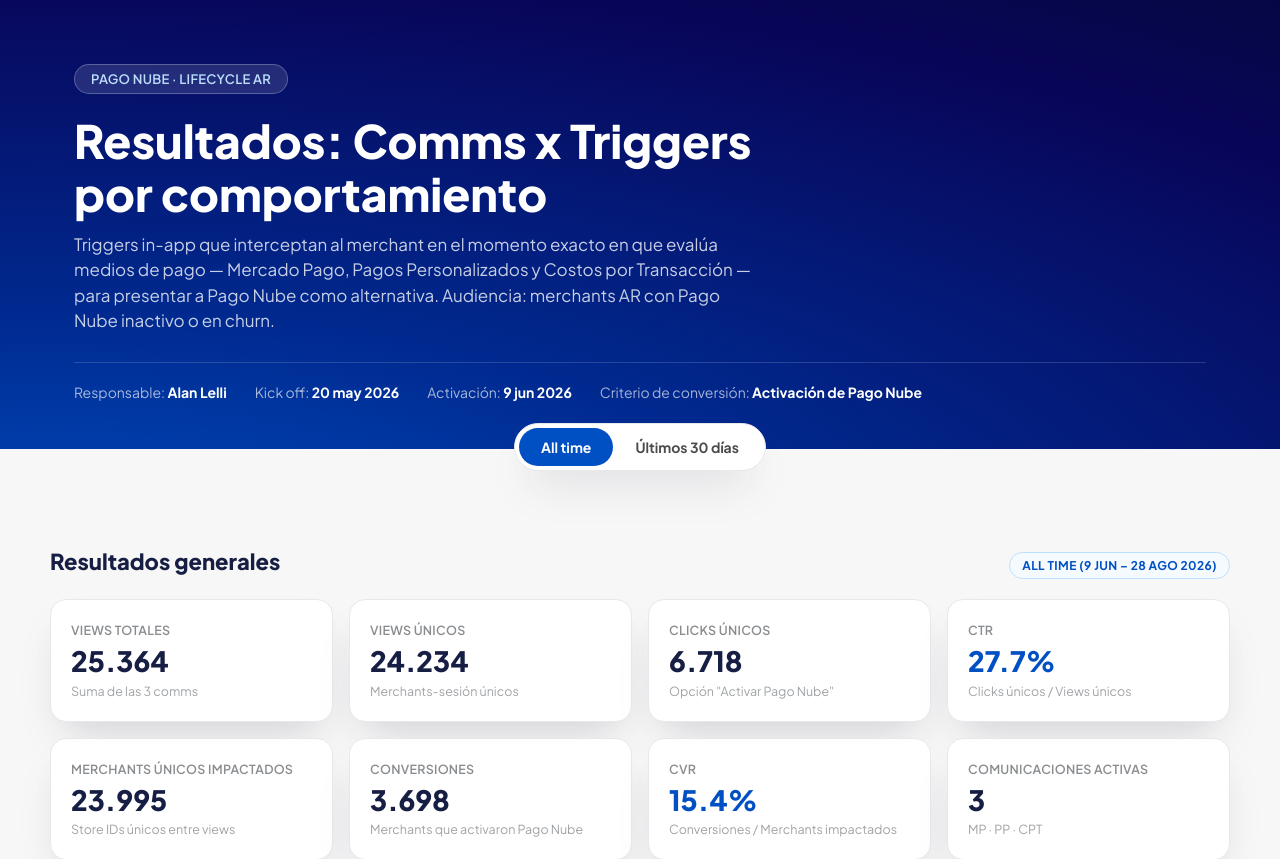
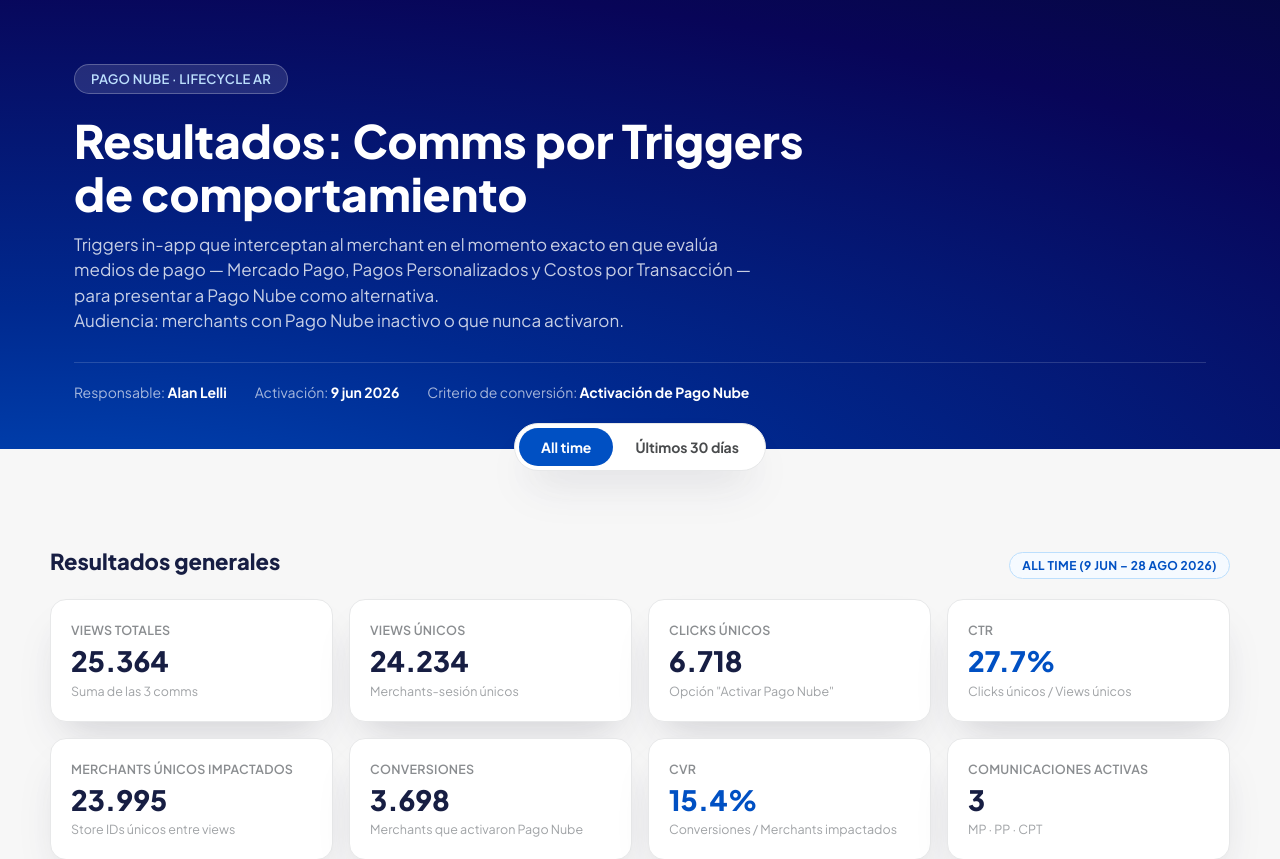
Before and after one commit to alanlelli-tn/pago-nube-comms-triggers-resultados, a Next.js app: page / in a window 1280 px wide. Shown: the top 859 px of the page. Built offline with nearby package versions, Linux system fonts and the light colour scheme.

Commit message:
Revise header and audience details in page.tsx
Updated header and audience description for clarity.

```diff
--- a/app/page.tsx
+++ b/app/page.tsx
@@ -86,18 +86,17 @@
       <header className="hero">
         <div className="container">
           <span className="eyebrow">Pago Nube · Lifecycle AR</span>
-          <h1>Resultados: Comms x Triggers por comportamiento</h1>
+          <h1>Resultados: Comms por Triggers de comportamiento</h1>
           <p className="subtitle">
             Triggers in-app que interceptan al merchant en el momento exacto en que evalúa medios
             de pago — Mercado Pago, Pagos Personalizados y Costos por Transacción — para presentar
-            a Pago Nube como alternativa. Audiencia: merchants AR con Pago Nube inactivo o en churn.
+            a Pago Nube como alternativa.
+            <br />
+            Audiencia: merchants con Pago Nube inactivo o que nunca activaron.
           </p>
           <div className="meta-row">
             <span>
               Responsable: <strong>Alan Lelli</strong>
-            </span>
-            <span>
-              Kick off: <strong>20 may 2026</strong>
             </span>
             <span>
               Activación: <strong>9 jun 2026</strong>
```
